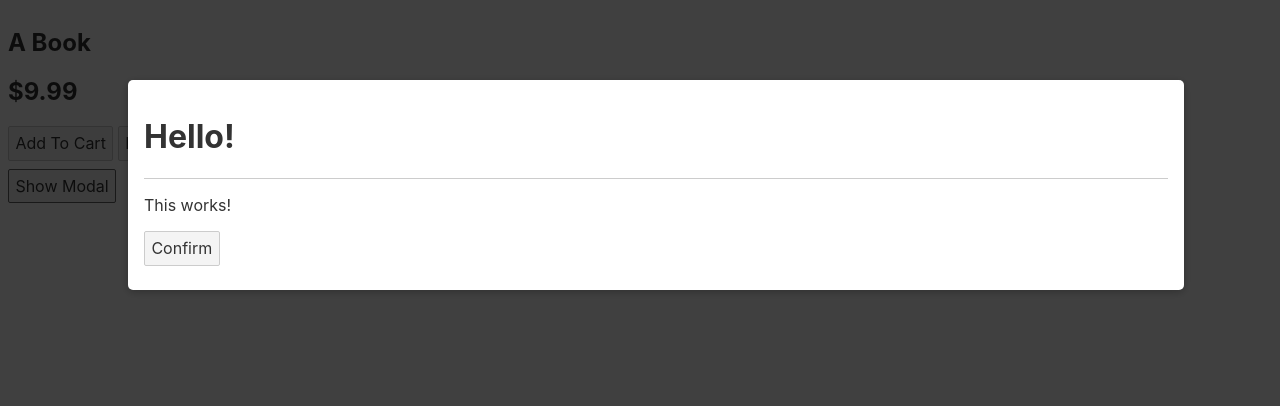
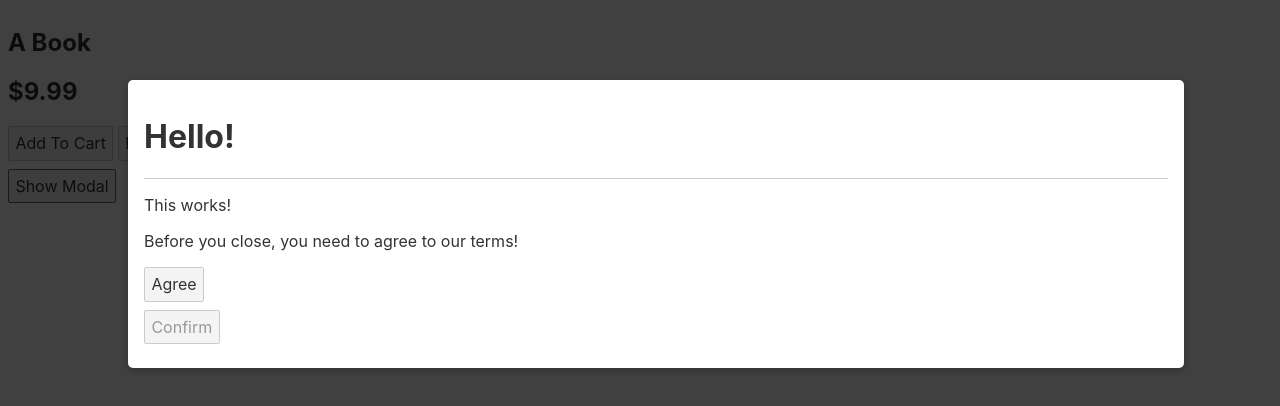
Before and after one commit to C4r50nC/svelte-components, a Svelte app: page / in a window 1280 px wide. Both pictures are taken after a click on the button "Show Modal". Shown: the top 406 px of the page. Built offline with nearby package versions, Linux system fonts and the light colour scheme.

Commit message:
feat: add value passing using slot props

```diff
--- a/src/App.svelte
+++ b/src/App.svelte
@@ -30,13 +30,20 @@
 <button on:click={() => (showModal = true)}>Show Modal</button>
 
 {#if showModal}
+  <!-- closeable is the defined variable name in App.svelte with received value  -->
+  <!-- didAgree is the custom attribute name for passing in data from child component (Modal.svelte) -->
   <Modal
     on:cancel={() => (showModal = false)}
     on:close={() => (showModal = false)}
+    let:didAgree={closeable}
   >
     <h1 slot="header">Hello!</h1>
     <p>This works!</p>
     <!-- Below overrides the default tags in footer slot -->
-    <button slot="footer" on:click={() => (showModal = false)}>Confirm</button>
+    <button
+      slot="footer"
+      on:click={() => (showModal = false)}
+      disabled={!closeable}>Confirm</button
+    >
   </Modal>
 {/if}
--- a/src/Modal.svelte
+++ b/src/Modal.svelte
@@ -2,6 +2,7 @@
   import { createEventDispatcher } from 'svelte';
 
   const dispatch = createEventDispatcher();
+  let agreed = false;
 </script>
 
 <div
@@ -18,9 +19,16 @@
     <slot />
   </div>
 
+  <div class="disclaimer">
+    <p>Before you close, you need to agree to our terms!</p>
+    <button on:click={() => (agreed = true)}>Agree</button>
+  </div>
+
   <footer>
-    <slot name="footer">
-      <button on:click={() => dispatch('close')}>Close</button>
+    <slot name="footer" didAgree={agreed}>
+      <button on:click={() => dispatch('close')} disabled={!agreed}
+        >Close</button
+      >
     </slot>
   </footer>
 </div>
```
